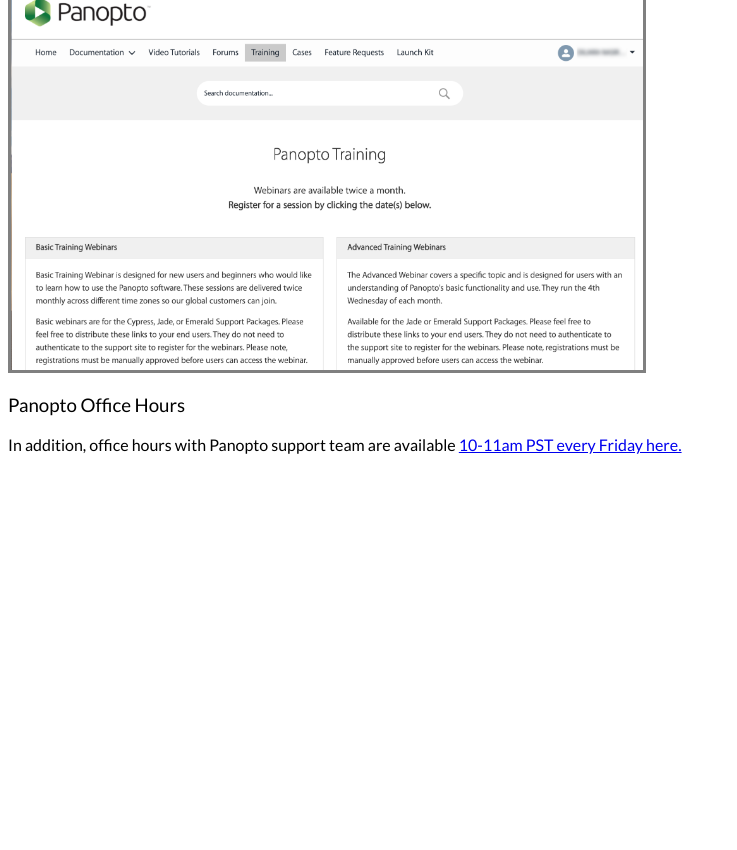
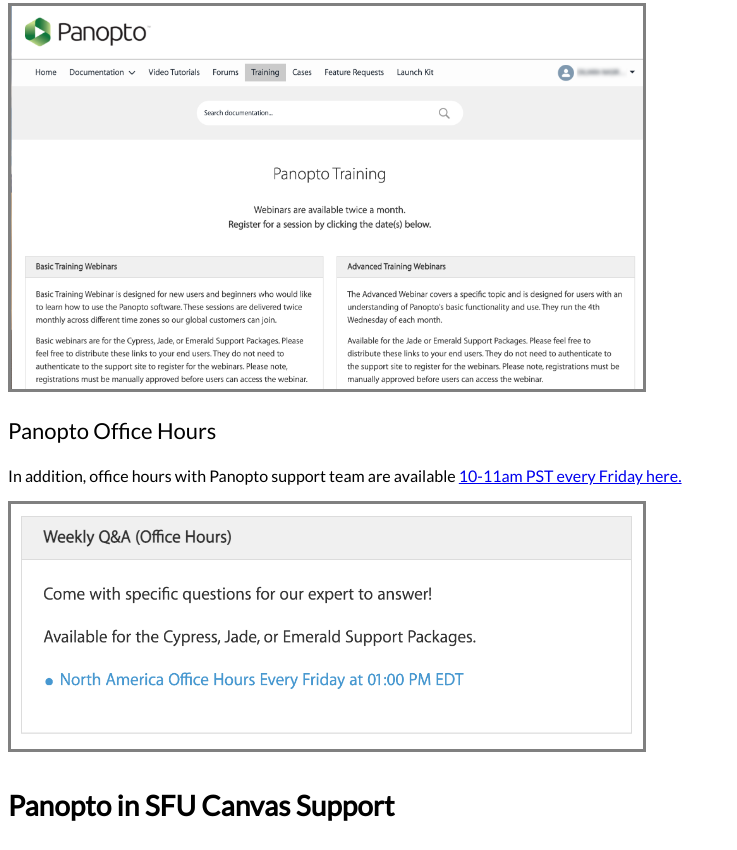
Before and after one commit to jsason/coop-canvas, a plain HTML site: page panopto-documentation.html in a window 1280 px wide. Shown: the part 1415-2265 px from the top of the page, without its empty margins (0-737 px from the left). Before the commit the page ends 1885 px from the top, so only its background shows below. Drawn offline with Linux system fonts and the light colour scheme.

Commit message:
intro finish

```diff
--- a/panopto-documentation.html
+++ b/panopto-documentation.html
@@ -74,5 +74,9 @@
       In addition, office hours with Panopto support team are available
       <a href="https://support.panopto.com/s/webinars">10-11am PST every Friday here.</a>
     </p>
+    <img src="./images/panopto_office_hours.png" alt="Panopto Weekly Q&A (Office Hours)">
+    <h2>
+      Panopto in SFU Canvas Support
+    </h2>
 </body>
 </html>
--- a/styles.css
+++ b/styles.css
@@ -26,6 +26,7 @@ img {
 
 h3 {
   font-weight: normal;
+  font-size: 22px;
 }
 
 /* Top Bar */
```
Also changed, not shown: images/panopto_office_hours.png (added).
